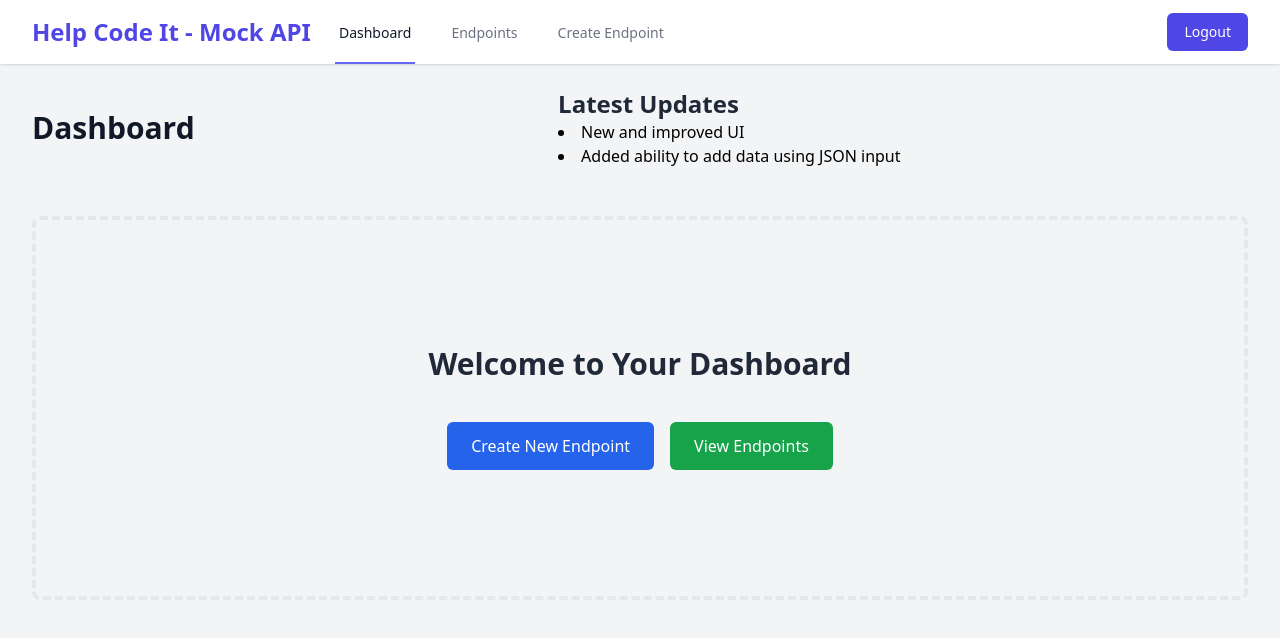
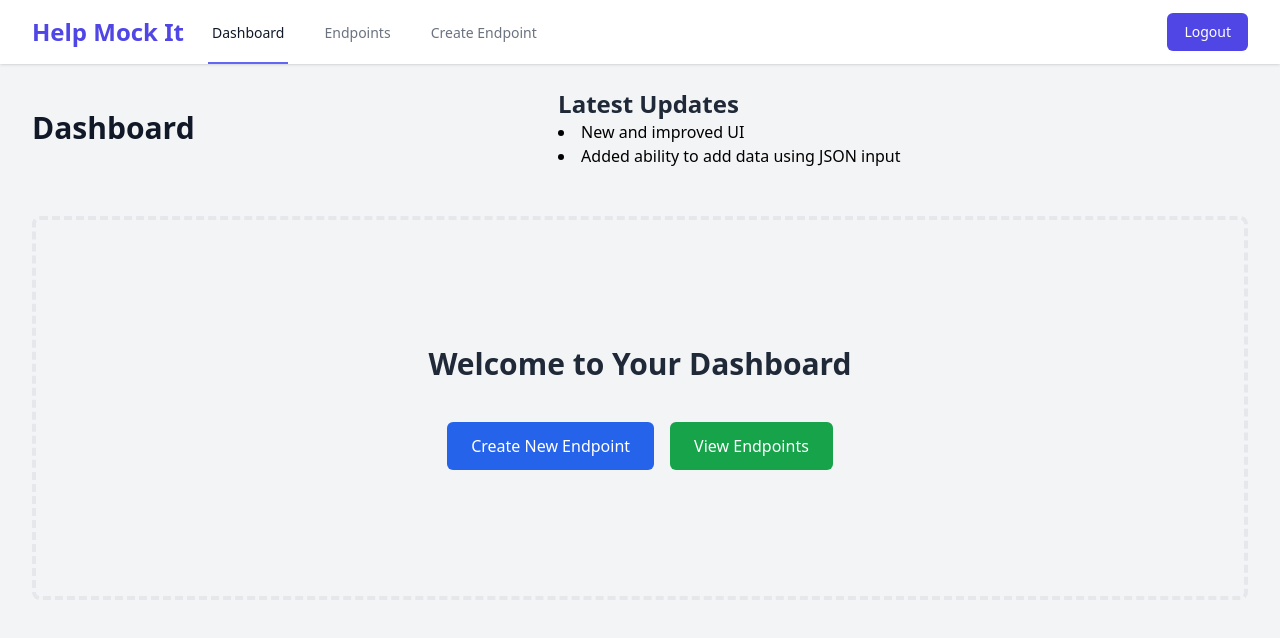
Before and after one commit to movarnell/HelpCodeItMockAPI-Client, a React (Vite) app: page /dashboard in a window 1280 px wide. Shown: the top 638 px of the page. Built offline with nearby package versions, Linux system fonts and the light colour scheme.

Commit message:
Updated name in Navigation

```diff
--- a/src/components/Navigation.jsx
+++ b/src/components/Navigation.jsx
@@ -20,7 +20,7 @@ function Navigation() {
         <div className="flex justify-between h-16">
           <div className="flex">
             <div className="flex items-center flex-shrink-0">
-              <Link to="/dashboard" className="text-2xl font-bold text-indigo-600">Help Code It - Mock API</Link>
+              <Link to="/dashboard" className="text-2xl font-bold text-indigo-600">Help Mock It </Link>
             </div>
             <div className="hidden sm:ml-6 sm:flex sm:space-x-8">
               <Link
```
